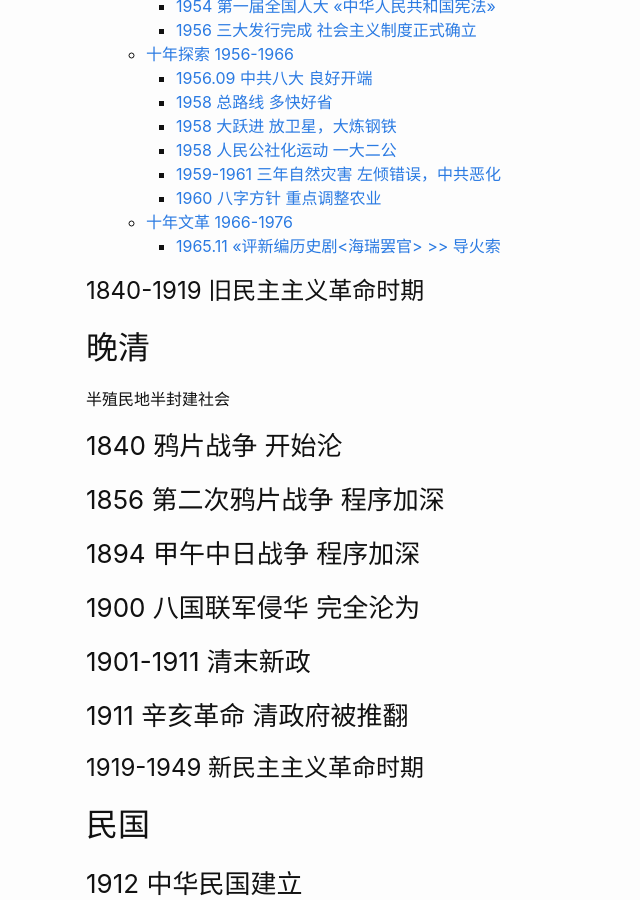
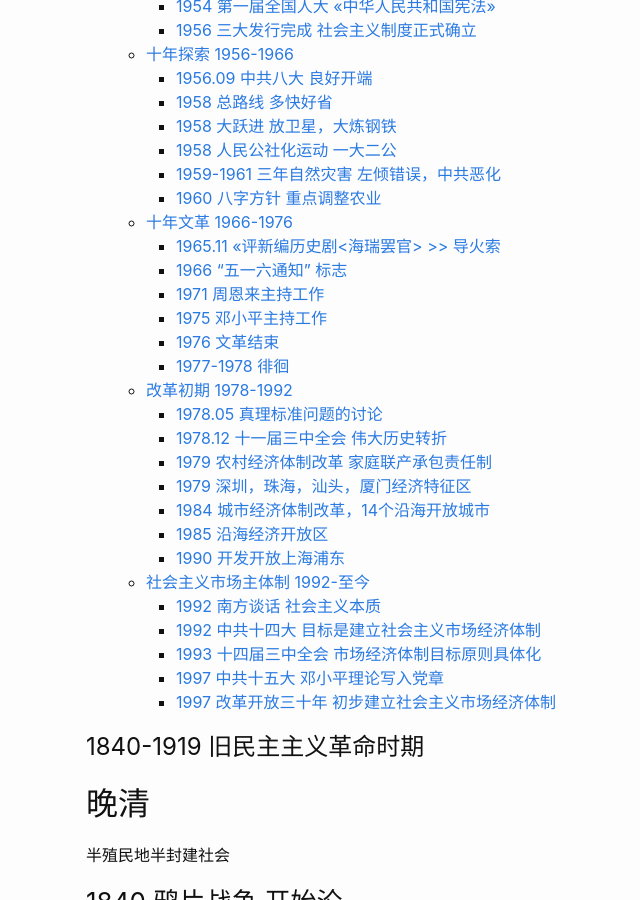
Before and after one commit to wangtiga/wangtiga.github.io, a Jekyll site: the page built from _previews/2020-11-15-3708_summary.md, in a window 1280 px wide and 900 px high, scrolled down 1862 px. Shown: the whole window, without its empty margins (184-824 px from the left). Built offline with Jekyll 4.4.1, drawn with Linux system fonts in a browser that asks for light colours; some of the changed text lies outside the part shown.

Commit message:
updated from mac

```diff
--- a/_previews/2020-11-15-3708_summary.md
+++ b/_previews/2020-11-15-3708_summary.md
@@ -143,5 +143,28 @@ tags:   exam
 ## 十年文革 1966-1976
 
 ### 1965.11     <<评新编历史剧<海瑞罢官> >>     导火索
+### 1966        "五一六通知"                    标志
+### 1971        周恩来主持工作
+### 1975        邓小平主持工作
+### 1976        文革结束
+### 1977-1978   徘徊
+
+## 改革初期 1978-1992
+
+### 1978.05     真理标准问题的讨论
+### 1978.12     十一届三中全会                    伟大历史转折
+### 1979        农村经济体制改革                  家庭联产承包责任制
+### 1979        深圳，珠海，汕头，厦门经济特征区
+### 1984        城市经济体制改革，14个沿海开放城市
+### 1985        沿海经济开放区
+### 1990        开发开放上海浦东
+
+## 社会主义市场主体制 1992-至今
+
+### 1992        南方谈话                          社会主义本质
+### 1992        中共十四大                        目标是建立社会主义市场经济体制
+### 1993        十四届三中全会                    市场经济体制目标原则具体化
+### 1997        中共十五大                        邓小平理论写入党章
+### 1997        改革开放三十年                    初步建立社会主义市场经济体制
 
 > wubi 剿 vjsj
```
